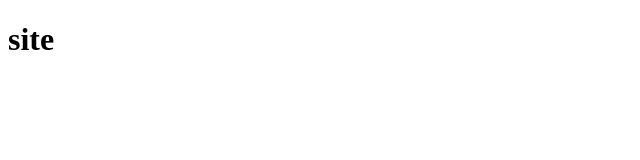
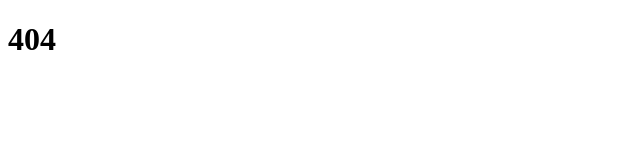
Before and after one commit to aartvs/aartvs.github.io, a plain HTML site: page index.html in a window 1280 px wide. Shown: the full height of the page, 0-640 px from the left. Drawn offline with Linux system fonts and the light colour scheme.

Commit message:
Update index.html

```diff
--- a/index.html
+++ b/index.html
@@ -1,6 +1,6 @@
 <!DOCTYPE html>
 <html>
 <body>
-<h1>site</h1>
+<h1>404</h1>
 </body>
 </html>
```
